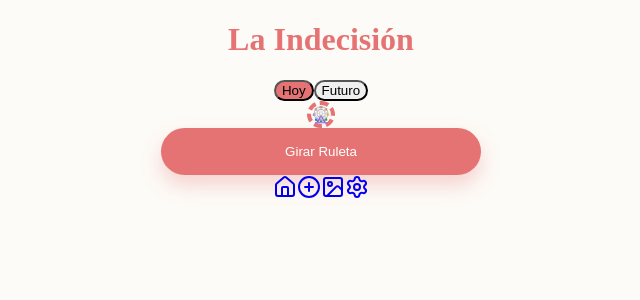
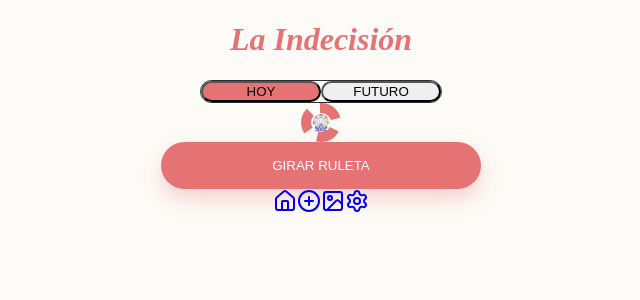
Before and after one commit to laucorosan-spec/la-indecision, a Next.js app: page / in a window 1280 px wide. Shown: the top 300 px of the page, without its empty margins (319-959 px from the left). Built offline with nearby package versions, Linux system fonts and the light colour scheme; no server answers; the database is empty.

Commit message:
Update page.js

```diff
--- a/src/app/page.js
+++ b/src/app/page.js
@@ -20,7 +20,7 @@ export default function Home() {
 
   const girar = () => {
     const posibles = planes.filter(p => p.categoria === filtro);
-    if (posibles.length === 0) return alert("No hay planes en esta categoría");
+    if (posibles.length === 0) return alert("No hay planes guardados aún ✨");
     setGirando(true);
     setSeleccionado(null);
     setTimeout(() => {
@@ -32,40 +32,41 @@ export default function Home() {
   };
 
   return (
-    <div className="flex flex-col items-center gap-10">
-      <h1 className="text-3xl font-bold text-[#e57373] mt-4">La Indecisión</h1>
+    <div className="flex flex-col items-center gap-8">
+      <h1 className="text-4xl font-bold text-[#e57373] mt-2 italic">La Indecisión</h1>
 
       {/* Selector de Categoría pill-style */}
-      <div className="bg-white shadow-sm p-1 rounded-full flex w-48 justify-center">
+      <div className="bg-white/80 backdrop-blur-sm p-1 rounded-full flex w-full max-w-[240px] shadow-sm border border-gray-100">
         <button
           onClick={() => setFiltro('hoy')}
-          className={`px-6 py-2 rounded-full text-xs font-bold transition-all ${filtro === 'hoy' ? 'bg-[#e57373] text-white shadow-md' : 'text-gray-400'}`}
-        >Hoy</button>
+          className={`flex-1 py-2 rounded-full text-xs font-bold transition-all ${filtro === 'hoy' ? 'bg-[#e57373] text-white shadow-md' : 'text-gray-400'}`}
+        >HOY</button>
         <button
           onClick={() => setFiltro('futuro')}
-          className={`px-6 py-2 rounded-full text-xs font-bold transition-all ${filtro === 'futuro' ? 'bg-[#e57373] text-white shadow-md' : 'text-gray-400'}`}
-        >Futuro</button>
+          className={`flex-1 py-2 rounded-full text-xs font-bold transition-all ${filtro === 'futuro' ? 'bg-[#e57373] text-white shadow-md' : 'text-gray-400'}`}
+        >FUTURO</button>
       </div>
 
-      {/* Círculo Punteado Grande */}
-      <div className="relative my-4">
+      {/* LA RULETA - Tamaño Grande (320px) */}
+      <div className="relative my-6">
+        <div className="absolute -inset-4 bg-[#e57373]/10 rounded-full blur-2xl"></div>
         <motion.div
           animate={girando ? { rotate: 3600 } : { rotate: 0 }}
           transition={{ duration: 2, ease: "circOut" }}
-          className="w-64 h-64 rounded-full border-4 border-[#e57373] border-dashed flex items-center justify-center bg-white shadow-2xl"
+          className="w-72 h-72 sm:w-80 sm:h-80 rounded-full border-[10px] border-[#e57373] border-dashed flex items-center justify-center bg-white shadow-2xl relative z-10"
         >
-          <span className="text-7xl">🎡</span>
+          <span className="text-8xl drop-shadow-lg">{girando ? "💫" : "🎡"}</span>
         </motion.div>
       </div>
 
-      <button onClick={girar} disabled={girando} className="btn-coral w-full max-w-[320px] text-lg font-bold">
+      <button onClick={girar} disabled={girando} className="btn-coral w-full text-lg uppercase tracking-widest font-black py-5">
         {girando ? "Decidiendo..." : "Girar Ruleta"}
       </button>
 
       {seleccionado && !girando && (
-        <motion.div initial={{ scale: 0.8, opacity: 0 }} animate={{ scale: 1, opacity: 1 }} className="glass-card p-6 w-full text-center mt-4">
-          <p className="text-[10px] uppercase font-black text-[#e57373] mb-1 tracking-widest">Resultado</p>
-          <h2 className="text-2xl font-bold text-[#2d2d2d]">{seleccionado.nombre}</h2>
+        <motion.div initial={{ y: 20, opacity: 0 }} animate={{ y: 0, opacity: 1 }} className="glass-card p-8 w-full text-center mt-4 border-t-4 border-[#e57373]">
+          <p className="text-[10px] uppercase font-black text-[#e57373] mb-2 tracking-[3px]">¡Plan Elegido!</p>
+          <h2 className="text-3xl font-bold text-[#2d2d2d] leading-tight">{seleccionado.nombre}</h2>
         </motion.div>
       )}
     </div>
```
